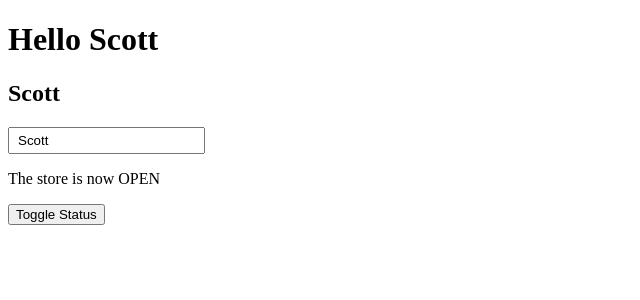
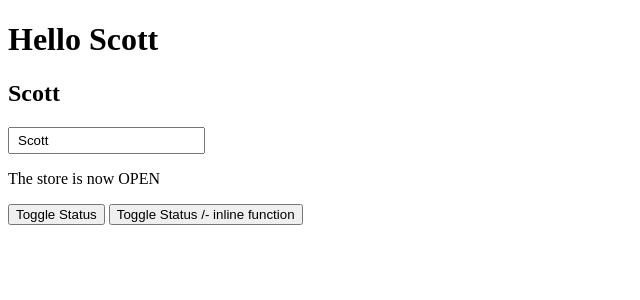
Before and after one commit to kamatealif/svelte-learning, a SvelteKit app: page / in a window 1280 px wide. Shown: the top 300 px of the page, without its empty margins (0-640 px from the left). Built offline with nearby package versions, Linux system fonts and the light colour scheme.

Commit message:
learn status

```diff
--- a/src/routes/+page.svelte
+++ b/src/routes/+page.svelte
@@ -4,8 +4,12 @@
 
     let status: "OPEN" | "CLOSED" = $state("OPEN")
 
-    function toggle(){
-        status = status === "OPEN" ? "CLOSED" : "OPEN";
+    // function toggle(){
+    //     status = status === "OPEN" ? "CLOSED" : "OPEN";
+    // }
+
+    function onclick(){
+        status = status === 'OPEN' ? 'CLOSED' : 'OPEN'
     }
 </script>
 
@@ -15,7 +19,19 @@
 
 
 <p>The store is now {status}</p>
-<button onclick={toggle}>Toggle Status</button>
+<button onclick={onclick}>Toggle Status</button>
+
+<!-- COOL STUFF -->
+<!-- <button {onclick}>Toggle Status</button>
+-->
+
+<button
+    onclick={()=>{
+        status = status === 'OPEN' ? 'CLOSED' : 'OPEN';
+    }}
+>
+    Toggle Status /- inline function
+</button>
 
 
 <style>
```
